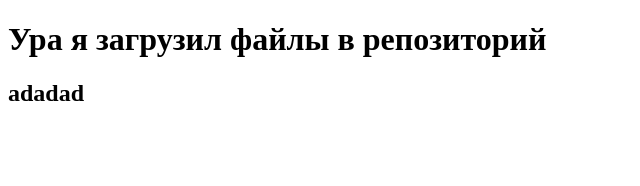
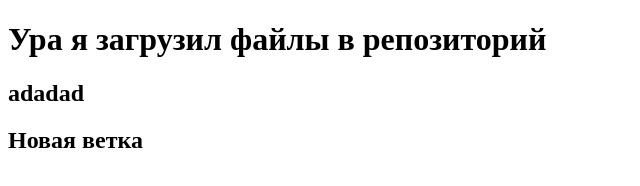
Before and after one commit to Picsile/test_repo, a plain HTML site: page index.html in a window 1280 px wide. Shown: the whole page, without its empty margins (0-640 px from the left). Drawn offline with Linux system fonts and the light colour scheme.

Commit message:
new beanch

```diff
--- a/index.html
+++ b/index.html
@@ -8,5 +8,6 @@
 <body>
     <h1>Ура я загрузил файлы в репозиторий</h1>
     <h2>adadad</h2>
+    <h2>Новая ветка</h2>
 </body>
 </html>
```
